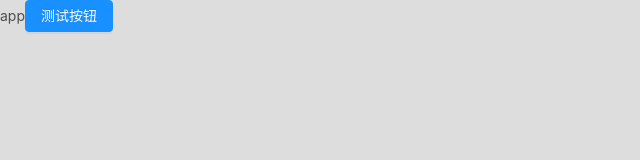
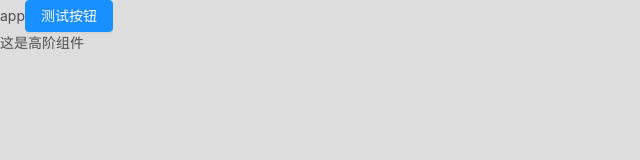
Before and after one commit to caodonghai/react-antd, a React (Create React App) app: page / in a window 1280 px wide. Shown: the top 160 px of the page, without its empty margins (0-640 px from the left). Built offline with nearby package versions, Linux system fonts and the light colour scheme.

Commit message:
配置高阶组件

```diff
--- a/src/App.js
+++ b/src/App.js
@@ -1,6 +1,19 @@
 import React, { Component } from 'react';
 
 import { Button } from 'antd'
+
+const testHOC = (WrappedComponent) => {
+    return class HOCComponrnt extends Component {
+        render() {
+            return (
+                <>
+                    <WrappedComponent />
+                    <div>这是高阶组件</div>
+                </>
+            )
+        }
+    }
+}
 
 class App extends Component {
     render() {
@@ -13,4 +26,4 @@ class App extends Component {
     }
 }
 
-export default App;
+export default testHOC(App);
```
